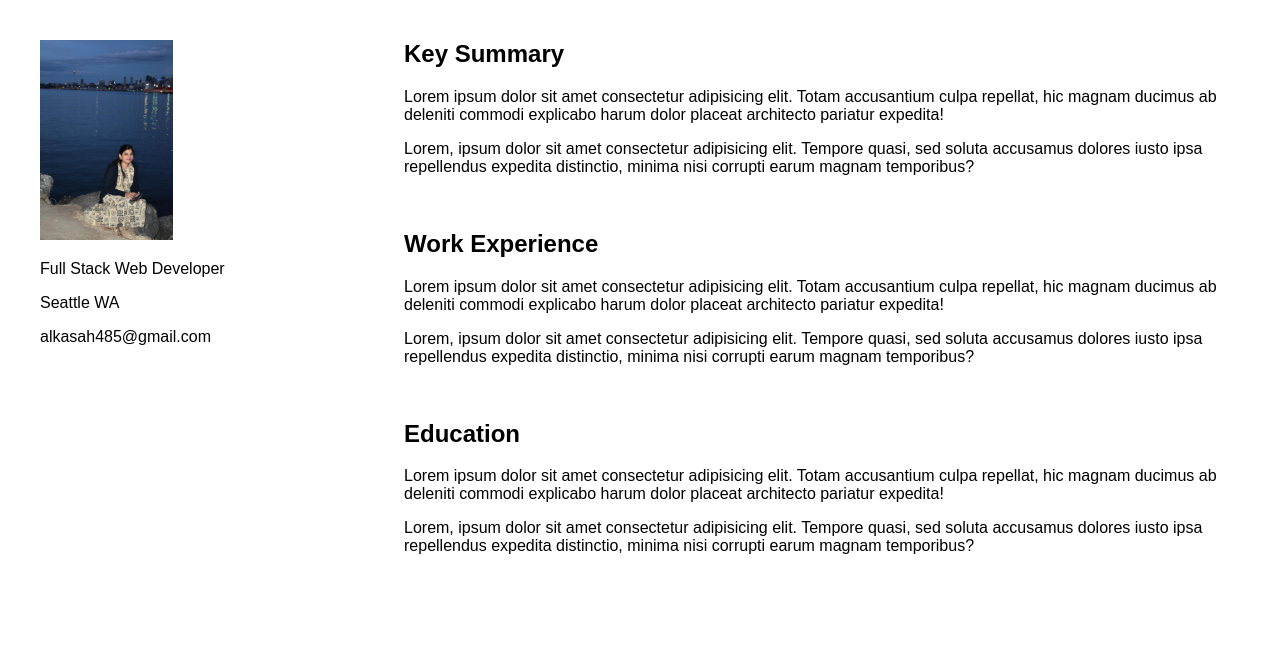
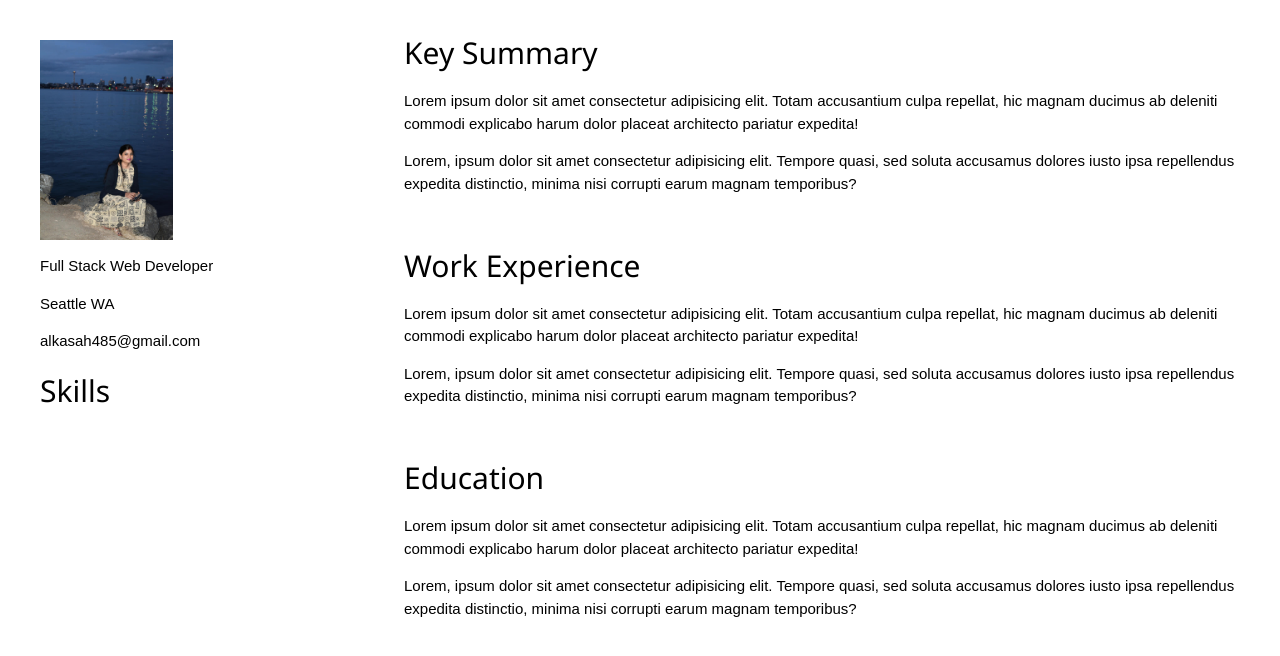
Before and after one commit to alka485/Resume-, a plain HTML site: page index.html in a window 1280 px wide. Drawn offline with nearby package versions, Linux system fonts and the light colour scheme.

Commit message:
some random changes

```diff
--- a/index.html
+++ b/index.html
@@ -3,6 +3,7 @@
 <head>
     <meta charset="UTF-8">
     <meta name="viewport" content="width=device-width, initial-scale=1.0">
+    <link rel="stylesheet" href="https://www.w3schools.com/w3css/4/w3.css">
     <link rel="stylesheet" href="style.css">
     <title>Resume</title>
 </head>
@@ -15,7 +16,10 @@
                     <p>Full Stack Web Developer</p>
                     <p>Seattle WA</p>
                     <p>alkasah485@gmail.com</p>
+                    <h2>Skills</h2>
                 </div>
+
+
             </div>
             <div class="main">
                 <h2>Key Summary</h2>
--- a/style.css
+++ b/style.css
@@ -5,6 +5,7 @@
 body {
     font-family: Arial, Helvetica, sans-serif;
     margin: 0;
+    /* background: #1abc9c; */
 }
 
 .row {
```
